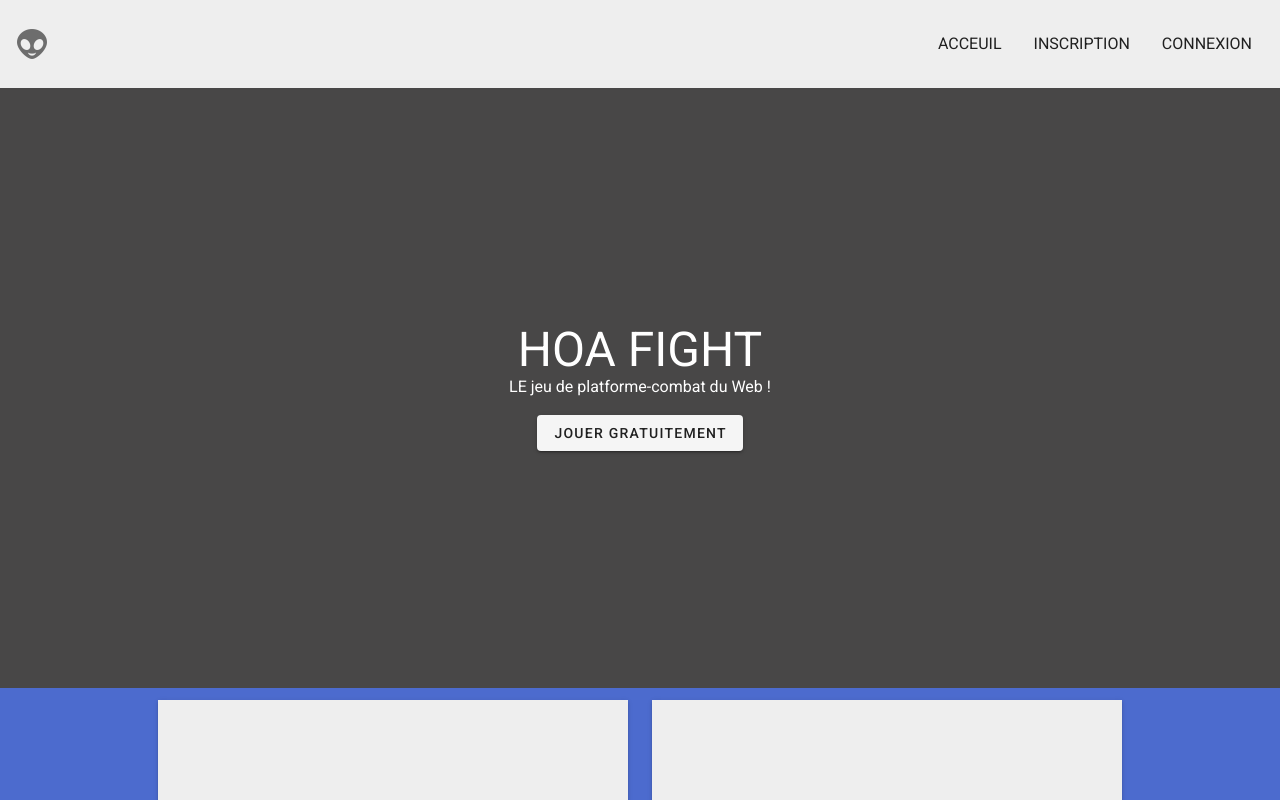
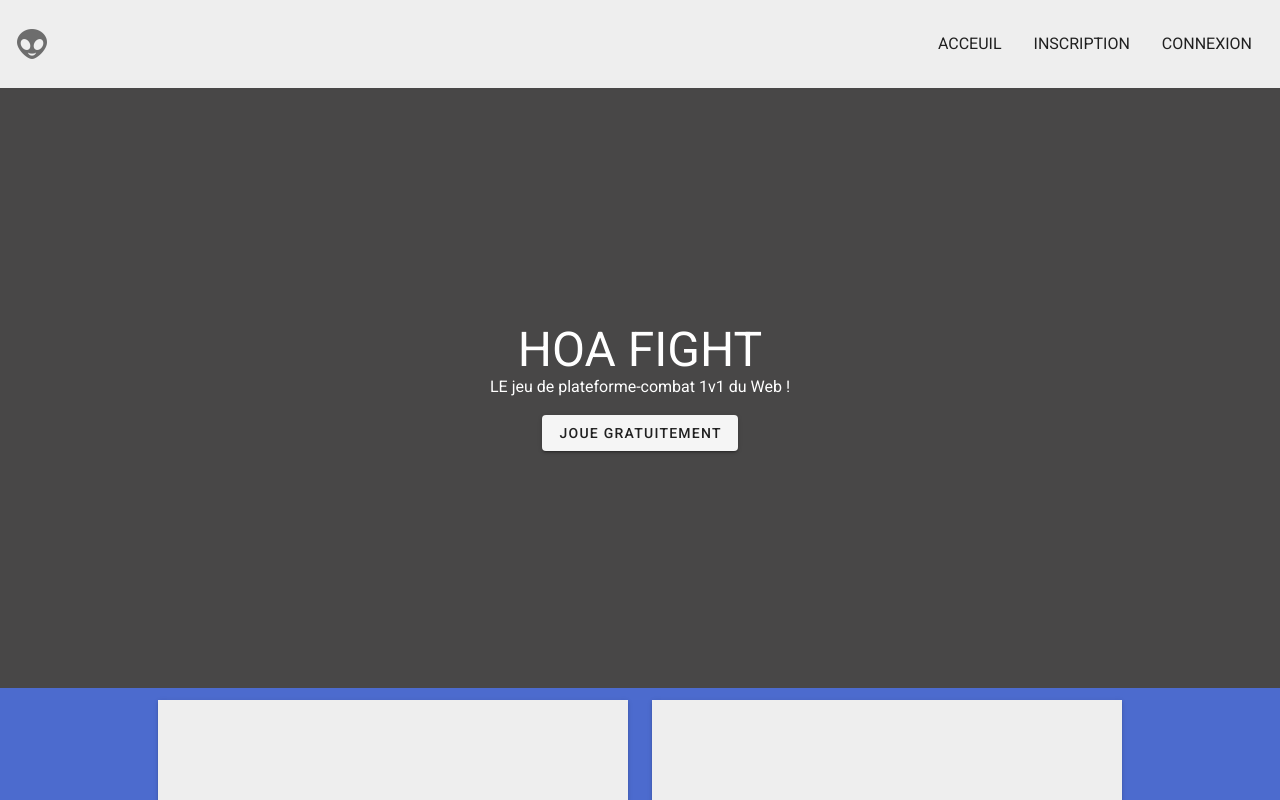
Before and after one commit to hyperdestru/hoa-fight-ws, a Vue app in the folder client/: page / in a window 1280 px wide. Shown: the top 800 px of the page. Built offline with nearby package versions, Linux system fonts and the light colour scheme.

Commit message:
Added i18n module (boilerplate, imports and first implementations).

```diff
--- a/client/src/components/Banner.vue
+++ b/client/src/components/Banner.vue
@@ -4,10 +4,10 @@
 			Hoa fight
 		</h3>
 
-		<p>LE jeu de platforme-combat du Web !</p>
+		<p> {{ $t("messages.homeCatchphrase") }} </p>
 
 		<v-btn class="text-uppercase">
-			Jouer gratuitement
+			{{ $t("messages.ctaPlay") }}
 		</v-btn>
 	</div>
 </template>
--- /dev/null
+++ b/client/src/i18n.js
@@ -0,0 +1,23 @@
+import Vue from 'vue'
+import VueI18n from 'vue-i18n'
+
+Vue.use(VueI18n);
+
+function loadLocaleMessages () {
+	const locales = require.context('./locales', true, /[A-Za-z0-9-_,\s]+\.json$/i);
+	const messages = {};
+	locales.keys().forEach(key => {
+		const matched = key.match(/([A-Za-z0-9-_]+)\./i);
+		if (matched && matched.length > 1) {
+			const locale = matched[1];
+			messages[locale] = locales(key);
+		}
+	});
+	return messages;
+}
+
+export default new VueI18n({
+	locale: process.env.VUE_APP_I18N_LOCALE || 'fr',
+	fallbackLocale: process.env.VUE_APP_I18N_FALLBACK_LOCALE || 'en',
+	messages: loadLocaleMessages()
+});
--- /dev/null
+++ b/client/src/locales/en.json
@@ -0,0 +1,5 @@
+{
+	"messages": {
+
+	}
+}
--- /dev/null
+++ b/client/src/locales/fr.json
@@ -0,0 +1,6 @@
+{
+	"messages": {
+		"homeCatchphrase": "LE jeu de plateforme-combat 1v1 du Web !",
+		"ctaPlay": "Joue gratuitement"
+	}
+}
--- a/client/src/main.js
+++ b/client/src/main.js
@@ -1,12 +1,14 @@
 import Vue from 'vue'
 import App from './App.vue'
 import router from './router'
-import vuetify from './plugins/vuetify';
+import vuetify from './plugins/vuetify'
+import i18n from './i18n'
 
-Vue.config.productionTip = false
+Vue.config.productionTip = false;
 
 new Vue({
-	router,
-	vuetify,
-	render: h => h(App)
-}).$mount('#app')
+    router,
+    vuetify,
+    i18n,
+    render: h => h(App)
+}).$mount('#app');
--- a/client/vue.config.js
+++ b/client/vue.config.js
@@ -1,5 +1,14 @@
 module.exports = {
   "transpileDependencies": [
     "vuetify"
-  ]
+  ],
+
+  pluginOptions: {
+    i18n: {
+      locale: 'fr',
+      fallbackLocale: 'en',
+      localeDir: 'locales',
+      enableInSFC: false
+    }
+  }
 }
```
Also changed, not shown: client/package.json (+5 -2 lines), 2 other files (tests, documents, lock files or other folders).
